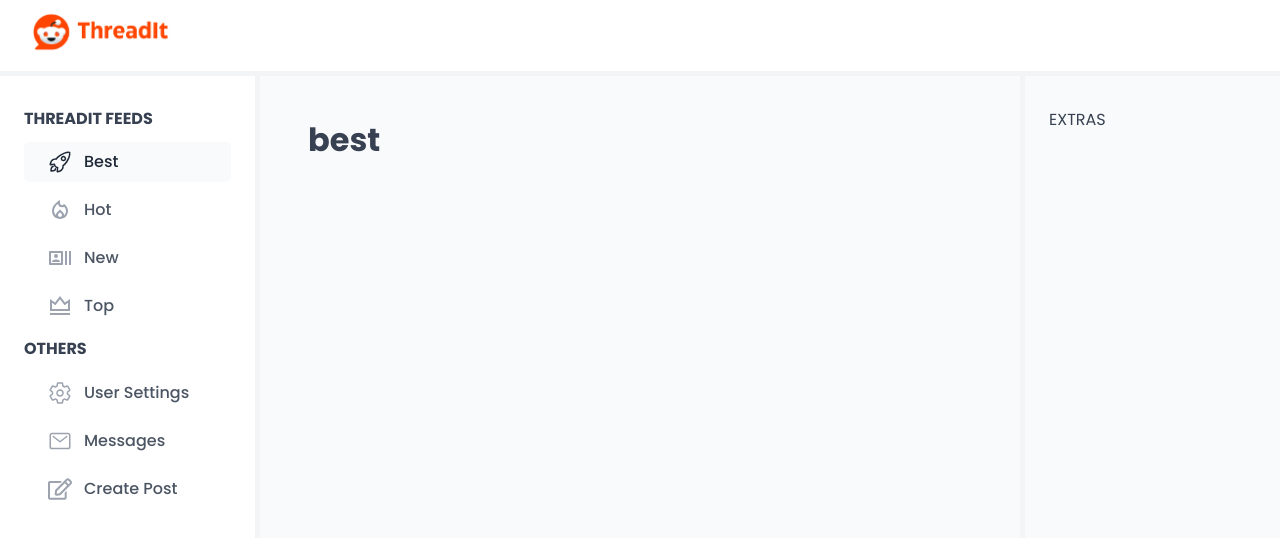
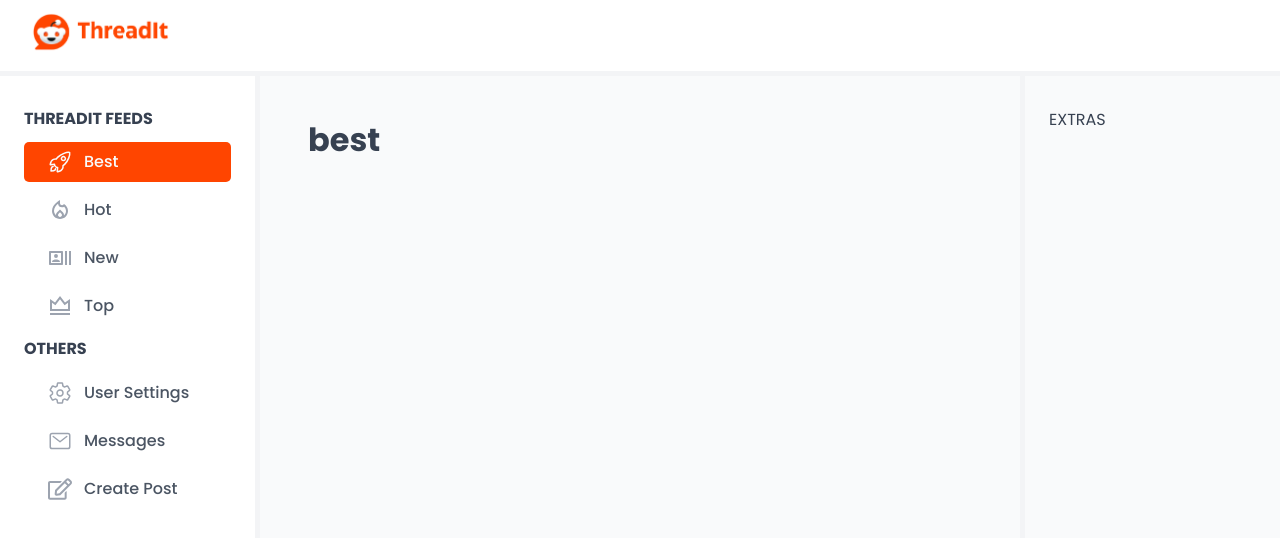
Before and after one commit to Abhishek7487/threadit-main, a React (Vite) app: page /feed/best in a window 1280 px wide. Shown: the top 538 px of the page. Built offline with nearby package versions, Linux system fonts and the light colour scheme; a web font is replaced by a local one.

Commit message:
Fixed few bugs in global styles and updated the sidebar navigation

```diff
--- a/src/styles/GlobalStyles.js
+++ b/src/styles/GlobalStyles.js
@@ -50,10 +50,10 @@
 --image-opacity: 90%;
   }
 
-  --color-primary: ##ff4500;
+  --color-primary: #ff4500;
 
   --color-secondary-50: #7193FF;
-  --color-secondary-100: ###0079D3;
+  --color-secondary-100: #0079D3;
 
   --color-green-100: #46D160;
 
--- a/src/ui/NavFilter.jsx
+++ b/src/ui/NavFilter.jsx
@@ -35,8 +35,8 @@
   &:active,
   &.active:link,
   &.active:visited {
-    color: var(--color-grey-800);
-    background-color: var(--color-grey-50);
+    color: var(--color-grey-50);
+    background-color: var(--color-primary);
     border-radius: var(--border-radius-sm);
   }
 
@@ -51,7 +51,7 @@
   &:active svg,
   &.active:link svg,
   &.active:visited svg {
-    color: var(--color-brand-600);
+    color: var(--color-grey-50);
   }
 `;
 
```
